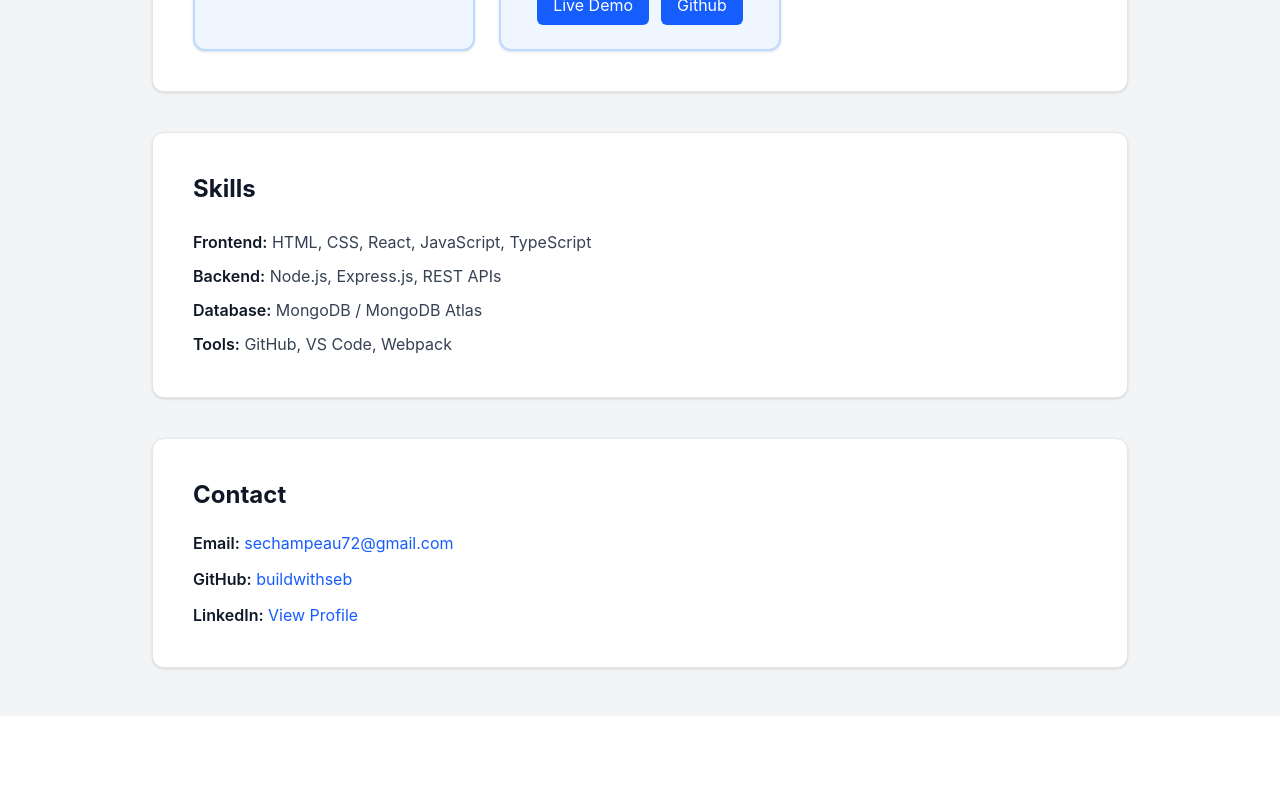
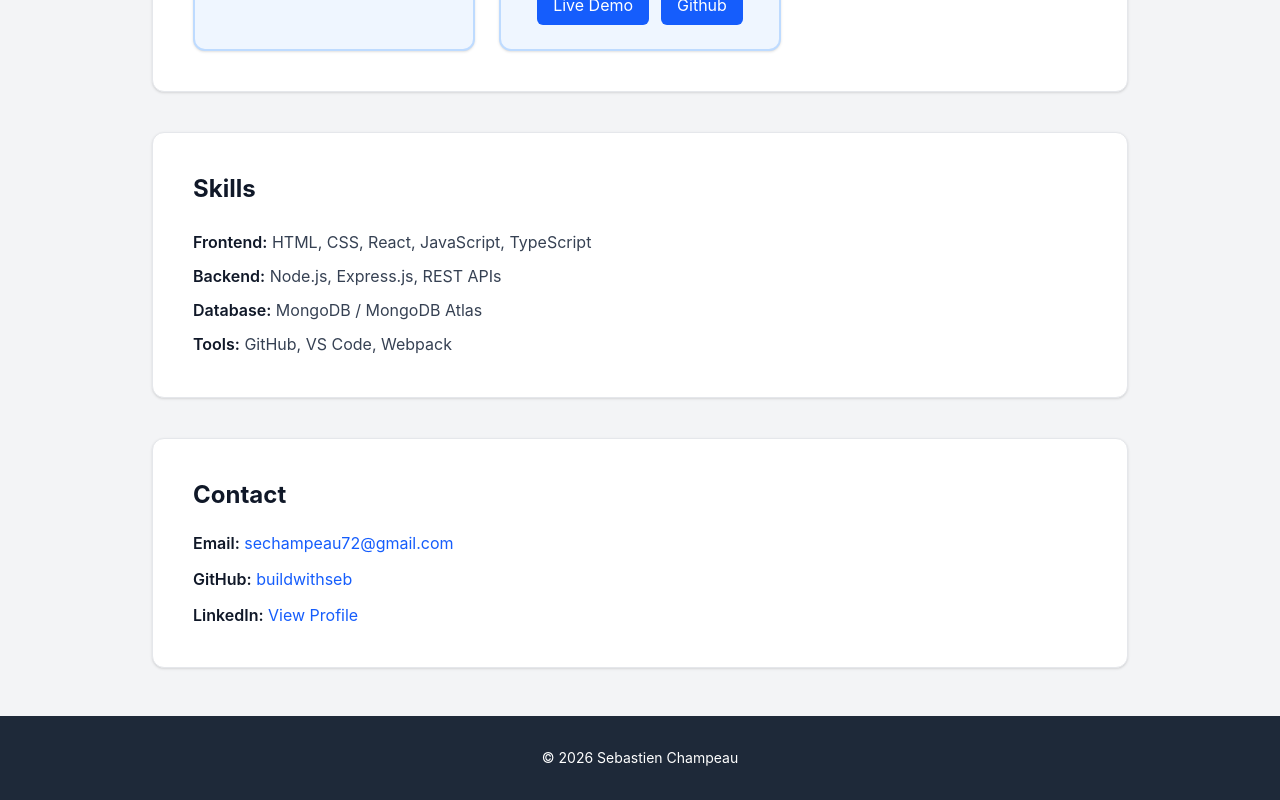
Before and after one commit to buildwithseb/portfolio, a React (Vite) app: page / in a window 1280 px wide. Shown: the part 1386-2186 px from the top of the page. Before the commit the page ends 2102 px from the top, so only its background shows below. Built offline with nearby package versions, Linux system fonts and the light colour scheme.

Commit message:
Add Footer component

```diff
--- a/src/App.tsx
+++ b/src/App.tsx
@@ -1,5 +1,6 @@
 import About from "./components/About";
-import { Contact } from "./components/Contact";
+import Contact from "./components/Contact";
+import Footer from "./components/Footer";
 import Hero from "./components/Hero";
 import Projects from "./components/Projects";
 import Skills from "./components/Skills";
@@ -14,8 +15,7 @@ function App() {
         <Skills></Skills>
         <Contact></Contact>
       </main>
-
-      {/* {Footer} */}
+      <Footer></Footer>
     </div>
   );
 }
--- a/src/components/Contact.tsx
+++ b/src/components/Contact.tsx
@@ -1,4 +1,4 @@
-export const Contact = () => {
+const Contact = () => {
   return (
     <section className="flex flex-col gap-3 rounded-xl border border-gray-200 bg-white p-8 shadow-sm md:p-10">
       <h2 className="mb-2 text-2xl font-bold text-gray-900">Contact</h2>
@@ -20,3 +20,5 @@ export const Contact = () => {
     </section>
   );
 };
+
+export default Contact;
--- /dev/null
+++ b/src/components/Footer.tsx
@@ -0,0 +1,9 @@
+const Footer = () => {
+  return (
+    <footer className="py-8 text-center text-sm text-white bg-gray-800">
+      © {new Date().getFullYear()} Sebastien Champeau
+    </footer>
+  );
+};
+
+export default Footer;
```
